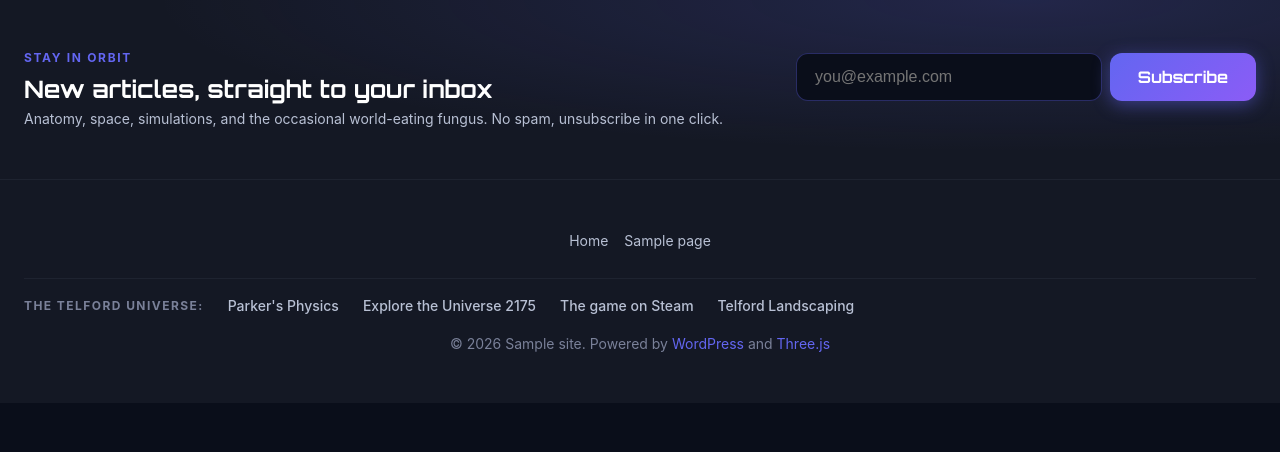
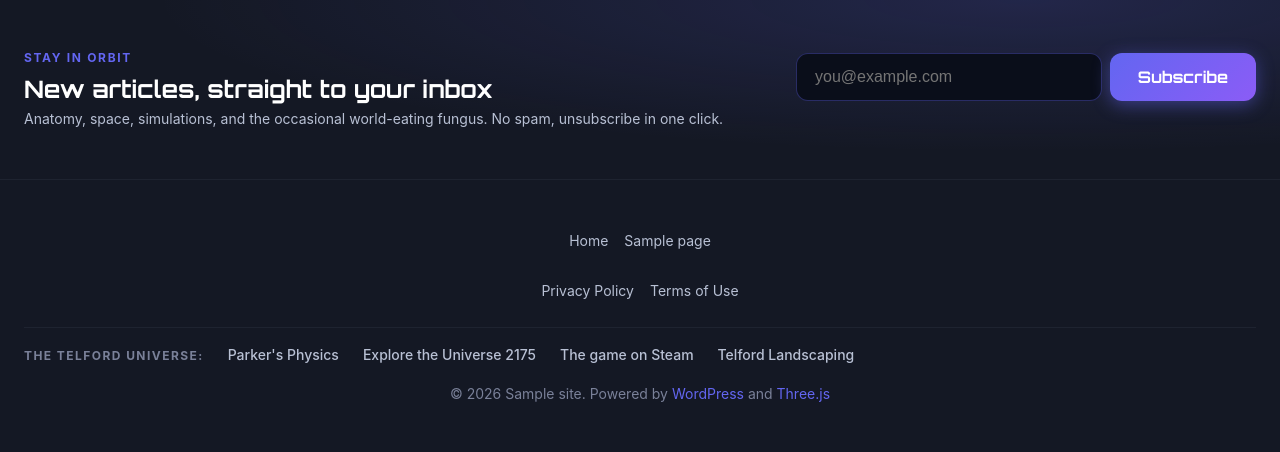
Before and after one commit to etelford32/Infinity_Wordpress_Theme, a WordPress theme: template page.php in a window 1280 px wide. Shown: the part 320-772 px from the top of the page. Run offline with PHP 8.4 and a stand-in for WordPress, Linux system fonts and the light colour scheme; the site name, menu and one post (Sample post) are stand-ins, and other content is empty; some libraries are stand-ins or nearby versions.

Commit message:
Add persistent legal links to the site footer

```diff
--- a/footer.php
+++ b/footer.php
@@ -6,6 +6,7 @@
         <div class="container">
             <?php infinity_footer_widgets(); ?>
 
+            <?php if (has_nav_menu('footer')) : ?>
                 <nav class="footer-navigation" role="navigation" aria-label="<?php esc_attr_e('Footer Menu', 'infinity'); ?>">
                     <?php
                     wp_nav_menu(array(
@@ -17,6 +18,15 @@
                         'fallback_cb'    => false,
                     ));
                     ?>
+                </nav>
+            <?php endif; ?>
+
+            <?php // Keep legal links available even when no Footer Menu is assigned. ?>
+            <nav class="footer-navigation" aria-label="<?php esc_attr_e('Legal information', 'infinity'); ?>">
+                <ul class="footer-menu">
+                    <li><a href="<?php echo esc_url('https://elliottelford.com/privacy-policy/'); ?>"><?php esc_html_e('Privacy Policy', 'infinity'); ?></a></li>
+                    <li><a href="<?php echo esc_url('https://elliottelford.com/terms-and-conditions/'); ?>"><?php esc_html_e('Terms of Use', 'infinity'); ?></a></li>
+                </ul>
             </nav>
 
             <?php if (get_theme_mod('infinity_footer_family_links', true)) : ?>
```
Lines whose indentation alone changed are shown as unchanged.
